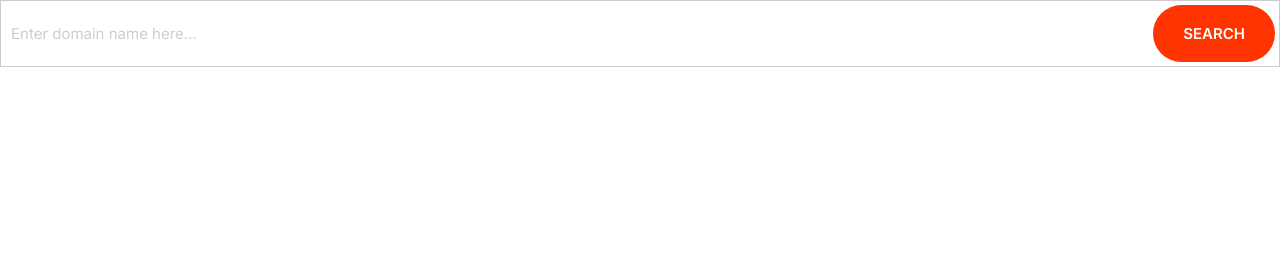
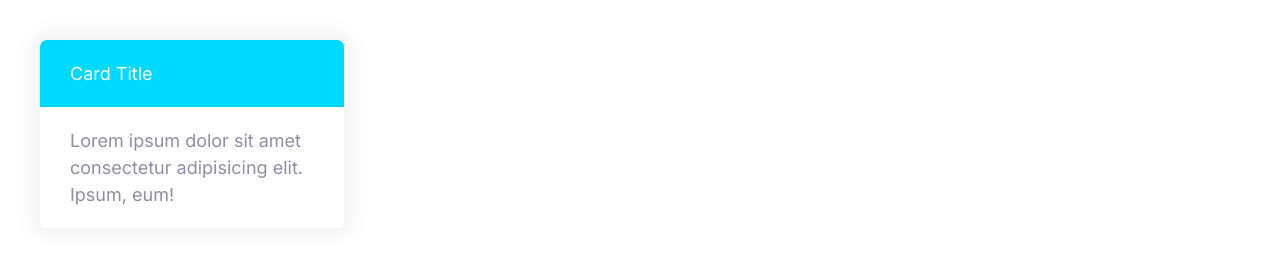
Before and after one commit to Toluade/moshify-by-toluade, a plain HTML site: page index.html in a window 1280 px wide. Drawn offline with Linux system fonts and the light colour scheme.

Commit message:
Build card component

```diff
--- a/css/styles.css
+++ b/css/styles.css
@@ -273,3 +273,24 @@ a {
     font-size: 1.5rem;
   }
 }
+
+.card {
+  border-radius: 7px;
+  box-shadow: 0 0 20px 10px #f3f3f3;
+  overflow: hidden;
+}
+
+.card__header,
+.card__body {
+  padding: 2rem 3rem;
+}
+
+.card--primary .card__header {
+  background: var(--color-primary);
+  color: #fff;
+}
+
+.card--secondary .card__header {
+  background: var(--color-secondary);
+  color: #fff;
+}
--- a/index.html
+++ b/index.html
@@ -14,13 +14,13 @@
     <link rel="stylesheet" href="css/styles.css" />
   </head>
   <body>
-    <div class="input-group">
-      <input
-        type="text"
-        class="input"
-        placeholder="Enter domain name here..."
-      />
-      <button class="btn btn--accent">Search</button>
+    <div style="width: 30%; padding: 4rem">
+      <div class="card card--secondary">
+        <header class="card__header">Card Title</header>
+        <div class="card__body">
+          Lorem ipsum dolor sit amet consectetur adipisicing elit. Ipsum, eum!
+        </div>
+      </div>
     </div>
   </body>
 </html>
```
Also changed, not shown: components/cards.html (added, +8 -0 lines).
